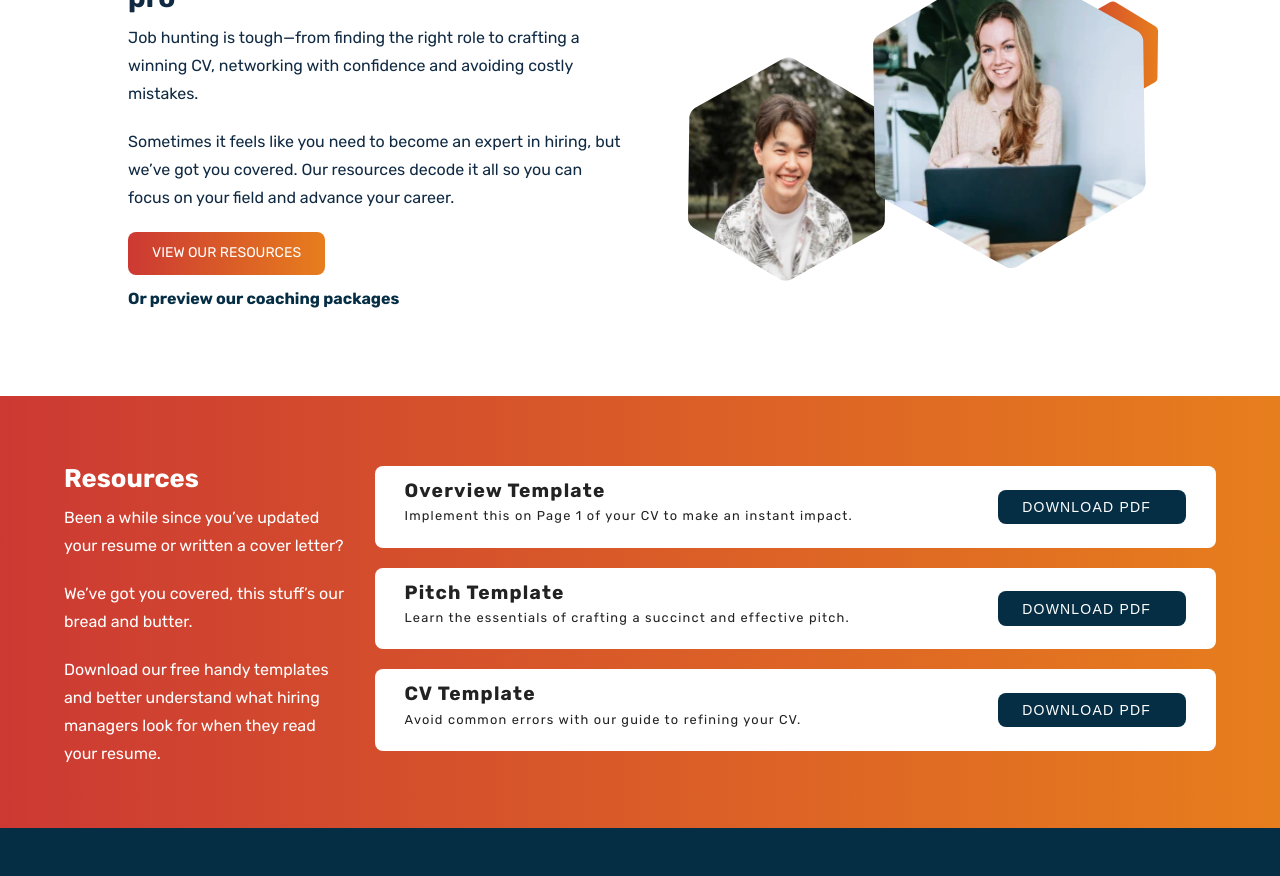
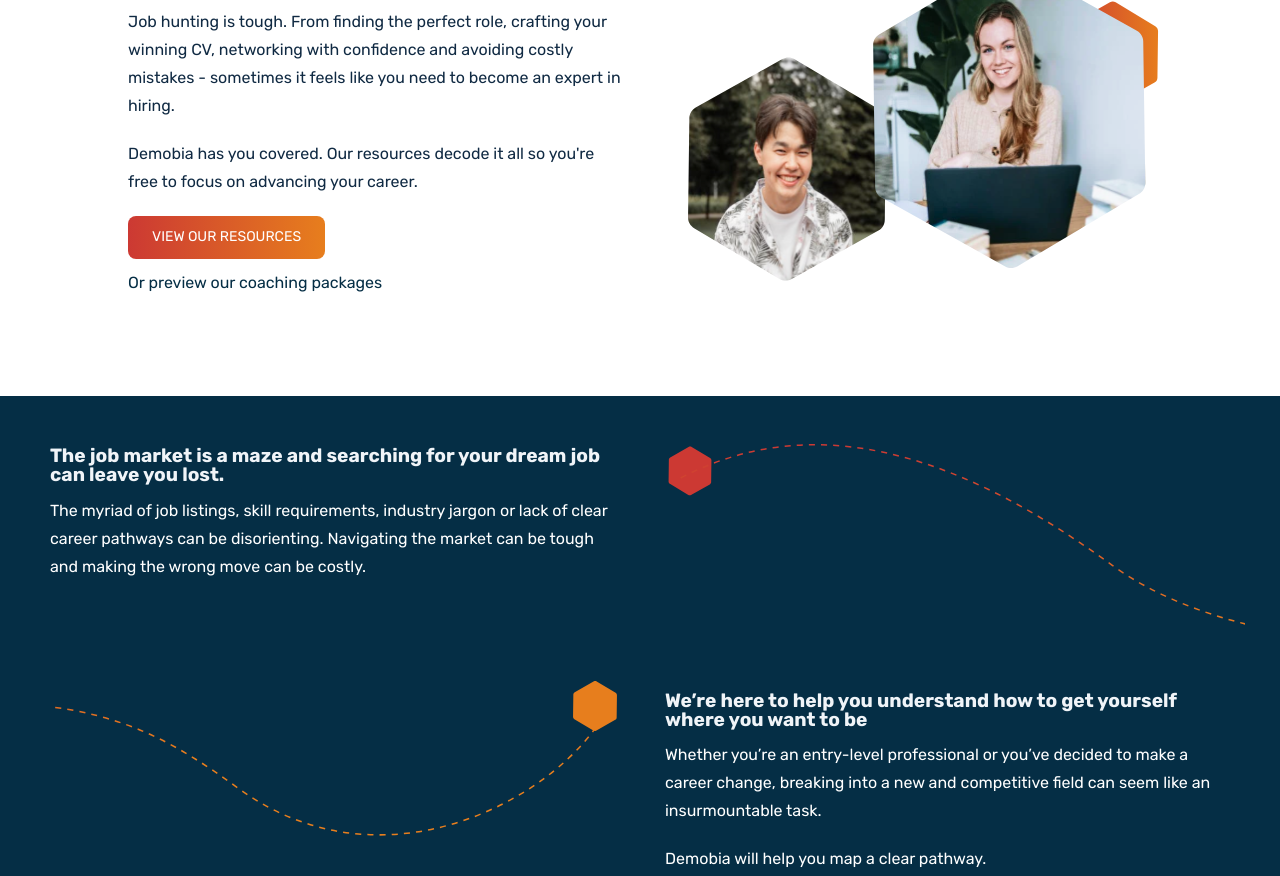
Before and after one commit to Manindersunnysingh/deomobia-demo, a React (Vite) app: page / in a window 1280 px wide. Shown: the part 220-1096 px from the top of the page. Built offline with nearby package versions, Linux system fonts and the light colour scheme; no server answers; some icons are missing.

Commit message:
changes as per client

```diff
--- a/src/assets/wrappers/Hero.js
+++ b/src/assets/wrappers/Hero.js
@@ -16,7 +16,8 @@ const Wrapper = styled.section`
     color: var(--clr-white);
     letter-spacing: var(--spacing);
   }
-  .coaching-packages{
+  ${
+    "" /* .coaching-packages{
     margin-top:10px;
     font-weight:700;
     position:relative;
@@ -28,7 +29,20 @@ const Wrapper = styled.section`
   position:absolute;
   top:4px;
   }
+  } */
   }
+  .coaching-packages {
+  margin-top: 10px;
+  display: flex;
+  gap: 10px 5px;
+  height:2rem;
+  .coaching-packages-link {
+    color: var(--accent-color);
+  }
+  .coaching-packages-link-icon {
+    margin-top:auto;
+  }
+}
 
   .hero-img {
     display: none;
--- a/src/assets/wrappers/Service.js
+++ b/src/assets/wrappers/Service.js
@@ -141,8 +141,8 @@ const Wrapper = styled.section`
         }
         .redCurve {
           position: absolute;
-          top: 5px;
-          left: 10px;
+          top: -2px;
+          left: 15px;
         }
         .orangeHexagon {
           height: 50px;
--- a/src/components/Hero.jsx
+++ b/src/components/Hero.jsx
@@ -6,15 +6,15 @@ const Hero = () => {
     <Wrapper id="home">
       <div className="hero">
         <div className="hero-banner">
-          <h3>Unlock career hacks and understand the job market like a pro</h3>
+          <h3>Unlock career hacks to understand the job market like a pro</h3>
           <p>
-            Job hunting is tough—from finding the right role to crafting a
-            winning CV, networking with confidence and avoiding costly mistakes.
+            Job hunting is tough. From finding the perfect role, crafting your
+            winning CV, networking with confidence and avoiding costly mistakes
+            - sometimes it feels like you need to become an expert in hiring.
           </p>
           <p>
-            Sometimes it feels like you need to become an expert in hiring, but
-            we’ve got you covered. Our resources decode it all so you can focus
-            on your field and advance your career.
+            Demobia has you covered. Our resources decode it all so you're free
+            to focus on advancing your career.
           </p>
           <a href="#resources" className="btn btn-primary ">
             View our resources
--- a/src/components/ResourceItemModal.jsx
+++ b/src/components/ResourceItemModal.jsx
@@ -12,13 +12,12 @@ const ResourceItemModal = ({ image }) => {
   const [formData, setFormData] = useState({
     name: "",
     email: "",
-    phone: "",
   });
   const [error, setError] = useState({
     name: "",
     email: "",
-    phone: "",
   });
+  const [isLoading, setIsLoading] = useState(false);
 
   const handleChange = (e) => {
     const { name, value } = e.target;
@@ -34,7 +33,7 @@ const ResourceItemModal = ({ image }) => {
   };
 
   const handleClick = async (e, image) => {
-    if (!formData.name || !formData.email || !formData.phone) {
+    if (!formData.name || !formData.email) {
       return;
     }
     const validEmail = validateEmail(formData.email);
@@ -45,11 +44,11 @@ const ResourceItemModal = ({ image }) => {
     const docRef = collection(db, "download_users");
     const storageRef = ref(storage, `Templates/${image}`);
 
+    setIsLoading(true);
     try {
       await addDoc(docRef, {
         name: formData.name,
         email: formData.email,
-        phone: formData.phone,
         createdAt: serverTimestamp(),
       });
 
@@ -77,15 +76,16 @@ const ResourceItemModal = ({ image }) => {
       setFormData({
         name: "",
         email: "",
-        phone: "",
       });
 
       setTimeout(() => {
         closeModal();
-      }, 2000);
+      }, 1000);
     } catch (error) {
       console.log(error);
       toast.error("Error downloading. Please try again...");
+    } finally {
+      setIsLoading(false);
     }
   };
 
@@ -105,18 +105,14 @@ const ResourceItemModal = ({ image }) => {
           value={formData.email}
           onChange={handleChange}
         />
-        <FormRow
-          type="text"
-          name="phone"
-          value={formData.phone}
-          onChange={handleChange}
-        />
+
         <button
           type="submit"
           className="btn btn-block btn-primary"
           onClick={(e) => handleClick(e, image)}
+          disabled={isLoading}
         >
-          Download
+          {!isLoading ? "Download" : "Downloading..."}
         </button>
       </form>
     </Modal>
--- a/src/components/Services.jsx
+++ b/src/components/Services.jsx
@@ -5,6 +5,7 @@ import orangeHexagon from "../assets/images/orangeHexagon.svg";
 import redCurve from "../assets/images/redCurve.svg";
 import redHexagon from "../assets/images/redHexagon.svg";
 import ladder from "../assets/images/ladder.svg";
+import Resource from "./Resource.jsx";
 
 const Services = () => {
   return (
@@ -14,7 +15,7 @@ const Services = () => {
           <div className="info">
             <h4 className="container-1-title">
               The job market is a maze and searching for your dream job can
-              leave you lost
+              leave you lost.
             </h4>
             <p>
               The myriad of job listings, skill requirements, industry jargon or
@@ -41,9 +42,9 @@ const Services = () => {
             <p>
               Whether you’re an entry-level professional or you’ve decided to
               make a career change, breaking into a new and competitive field
-              can seem like an insurmountable task. We’ll help you map a clear
-              pathway.
+              can seem like an insurmountable task.
             </p>
+            <p>Demobia will help you map a clear pathway.</p>
           </div>
         </div>
 
@@ -69,6 +70,8 @@ const Services = () => {
           </p>
         </div>
       </div>
+
+      <Resource />
 
       <div className="container-2" id="services">
         <div className="container-2-center">
--- a/src/pages/DownloadUser.jsx
+++ b/src/pages/DownloadUser.jsx
@@ -38,7 +38,7 @@ const DownloadUser = () => {
               <tr>
                 <th>Name</th>
                 <th>Email</th>
-                <th>Phone</th>
+
                 <th>Created At</th>
               </tr>
             </thead>
@@ -47,11 +47,11 @@ const DownloadUser = () => {
                 <tr key={downloadUser.id}>
                   <td>{downloadUser.name}</td>
                   <td>{downloadUser.email}</td>
-                  <td>{downloadUser.phone}</td>
+
                   <td>
                     {format(
                       fromUnixTime(downloadUser.createdAt.seconds),
-                      "yyyy-MM-dd",
+                      "yyyy-MM-dd"
                     )}
                   </td>
                 </tr>
--- a/src/pages/Landing.jsx
+++ b/src/pages/Landing.jsx
@@ -13,7 +13,6 @@ const Landing = () => {
     <div>
       <Navbar />
       <Hero />
-      <Resource />
       <Services />
       <Reviews />
       <ContactUs />
```
